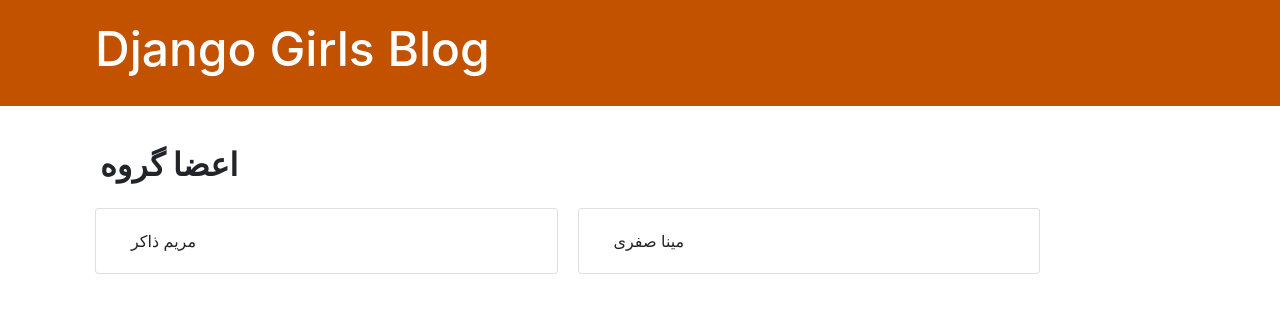
After one commit to maryamzaker99/my-first-blog, a Django app: page /about/ in a window 1280 px wide. The commit adds this page. Shown: the top 313 px of the page. Run offline with Django 3.2, Linux system fonts and the light colour scheme.

Commit message:
add about page

```diff
--- a/blog/static/css/blog.css
+++ b/blog/static/css/blog.css
@@ -18,7 +18,6 @@ h1,
 h2,
 h3,
 h4 {
-    font-family: 'Lobster', cursive;
 }
 
 .date {
--- /dev/null
+++ b/blog/templates/blog/about.html
@@ -0,0 +1,19 @@
+{% extends 'blog/base.html' %}
+
+{% block content %}
+<div class="container">
+    <h5 class="rtl" style="font-size: 2rem; font-weight: bold;">اعضا گروه</h1>
+    <div class="row">
+        <div class="col-md-5 card mb-4  mt-3 left  top" style="margin: 10px;">
+            <div class="card-body">
+                مریم ذاکر
+            </div>
+        </div>
+        <div class="col-md-5 card mb-4  mt-3 left  top" style="margin: 10px;">
+            <div class="card-body">
+                مینا صفری
+            </div>
+        </div>
+    </div>
+</div>
+{% endblock %}
--- a/blog/urls.py
+++ b/blog/urls.py
@@ -6,4 +6,5 @@ urlpatterns = [
     path('post/<int:pk>/', views.post_detail, name='post_detail'),
     path('post/new/', views.post_new, name='post_new'),
     path('post/<int:pk>/edit/', views.post_edit, name='post_edit'),
+    path('about/', views.about, name='about'),
 ]
--- a/blog/views.py
+++ b/blog/views.py
@@ -2,6 +2,9 @@ from django.shortcuts import render, get_object_or_404
 from django.utils import timezone
 from .models import Post
 from .forms import PostForm
+
+def about(request):
+    return render(request, 'blog/about.html', {})
 
 def post_list(request):
     posts = Post.objects.filter(published_date__lte=timezone.now()).order_by('published_date')
```
